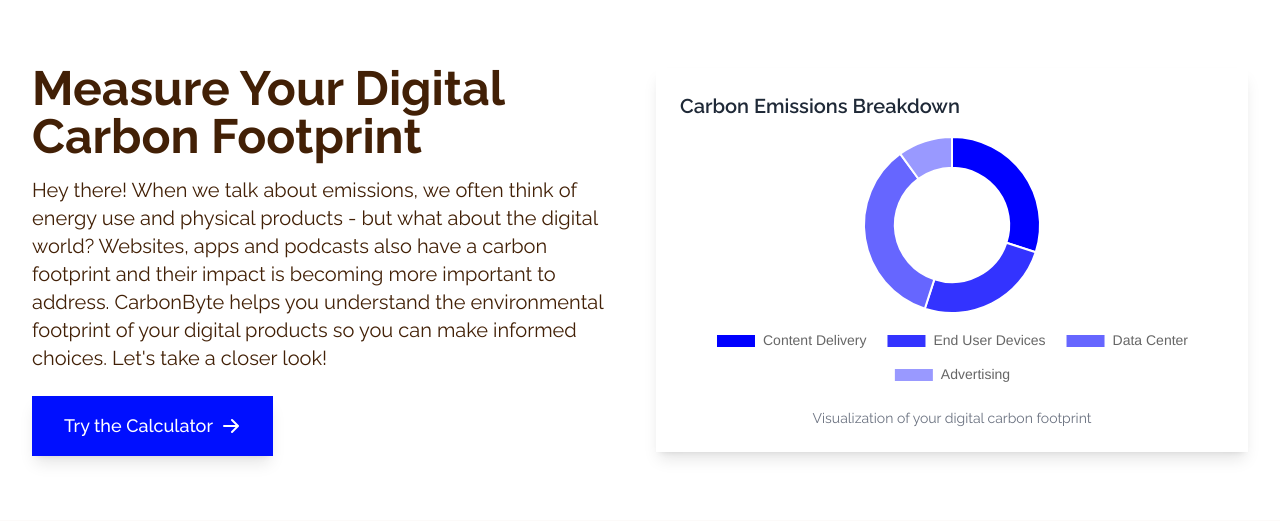
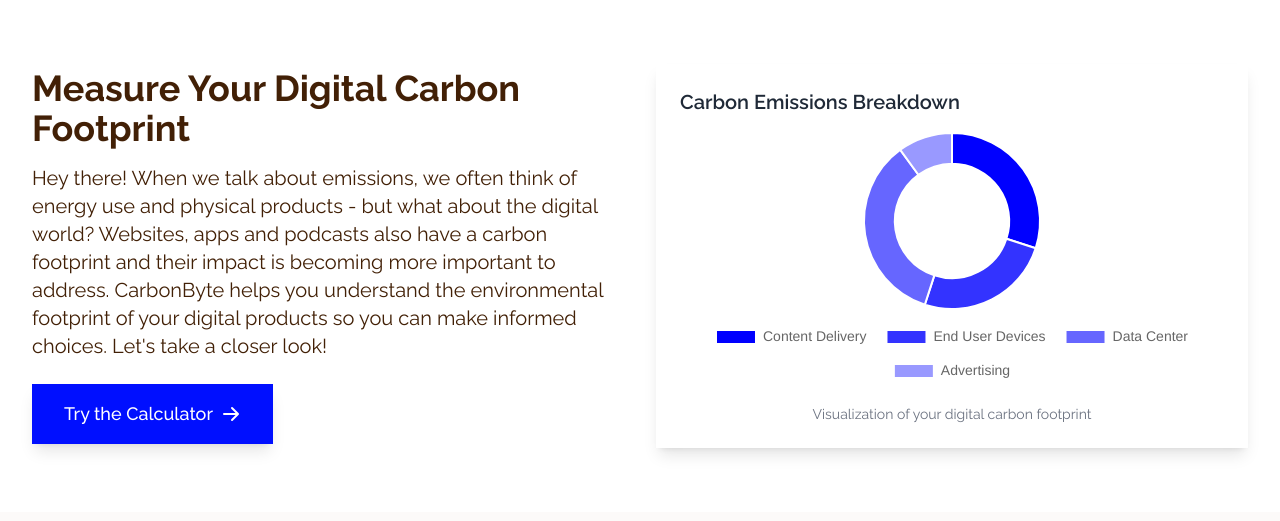
Before and after one commit to AnneLovina/carbonbyte, a Flask app: page / in a window 1280 px wide. Shown: the part 81-602 px from the top of the page. Run offline with Flask 3, Linux system fonts and the light colour scheme; some libraries are stand-ins or nearby versions.

Commit message:
Update landing.html
Change size of header

```diff
--- a/templates/landing.html
+++ b/templates/landing.html
@@ -8,7 +8,7 @@
     <div class="max-w-7xl mx-auto px-4 sm:px-6 lg:px-8 py-16">
         <div class="grid md:grid-cols-2 gap-8 items-center">
             <div class="text-left">
-                <h1 class="text-4xl md:text-5xl font-bold mb-4 text-yellow-950">{{ config.hero.title }}</h1>
+                <h1 class="text-4xl md:text-4xl font-bold mb-4 text-yellow-950">{{ config.hero.title }}</h1>
                 <p class="text-xl mb-6 max-w-xl text-yellow-950">{{ config.hero.description }}</p>
                 <a href="{{ url_for('auth.login') }}"
                     class="inline-flex items-center px-8 py-4 text-lg font-medium text-white bg-[#000fff] hover:bg-[#DB4A2B] transform transition-all duration-300 shadow-lg hover:shadow-xl">
```
